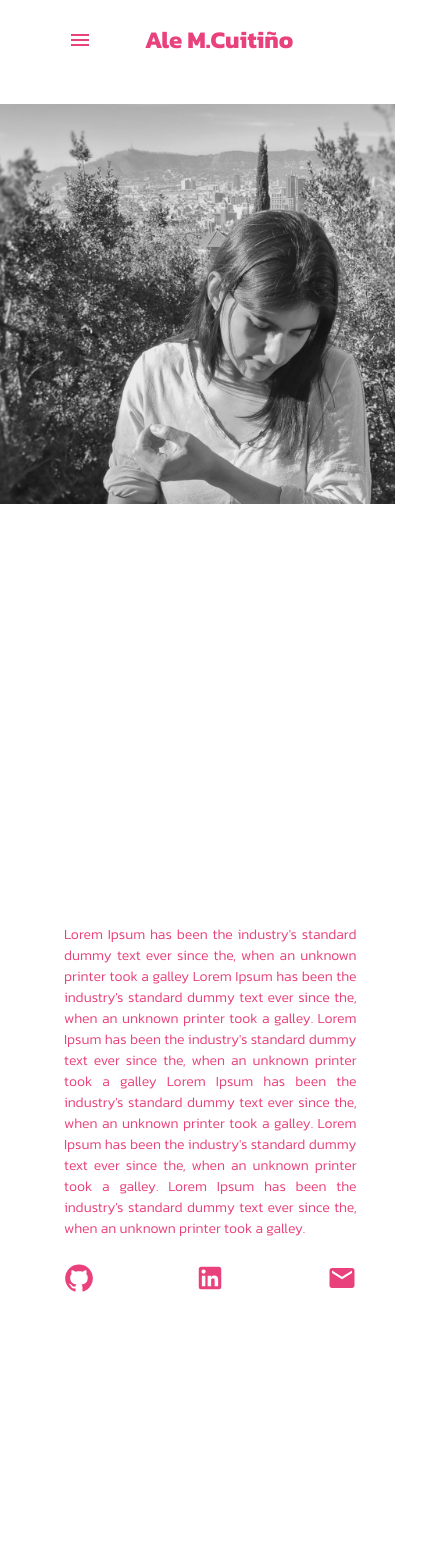
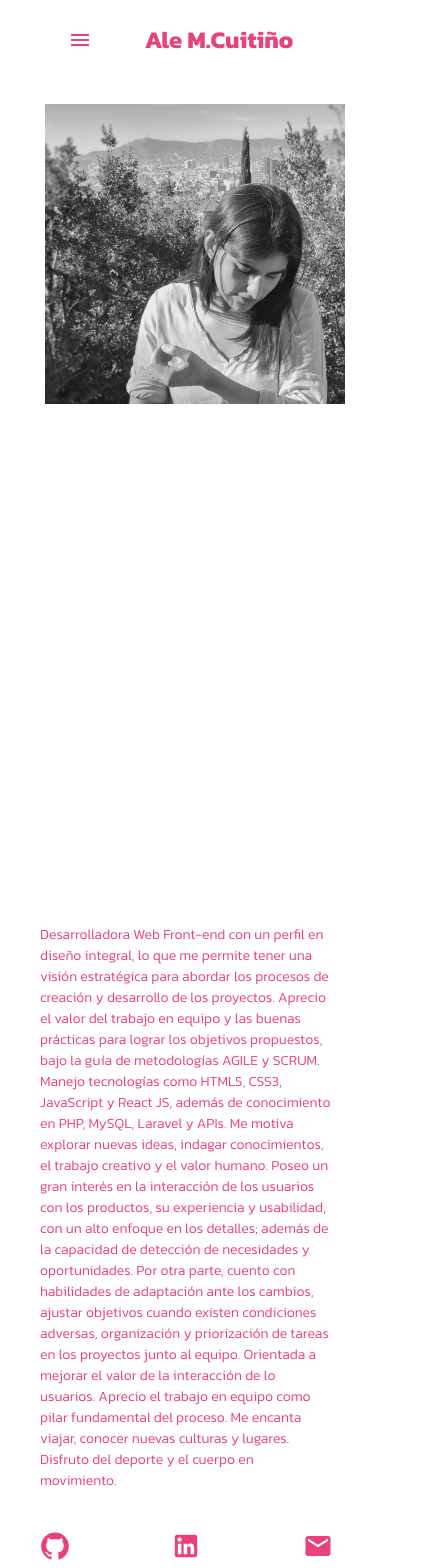
Before and after one commit to AleMCuitino/portfolio-2023, a React (Create React App) app: page /sobremi in a window 390 px wide. Shown: the top 1568 px of the page, 435 px wide, since content can reach past the window. Before the commit the page ends 1323 px from the top, so only its background shows below. Built offline with nearby package versions, Linux system fonts and the light colour scheme.

Commit message:
Responsive changes in about me.

```diff
--- a/src/component/img-boarding/ImgBoarding.jsx
+++ b/src/component/img-boarding/ImgBoarding.jsx
@@ -14,11 +14,12 @@ function ImgBoarding() {
                         component="img"
                         sx={{
                             mx: { xs: 5, md: 10, lg: 20, xl: 25 },
-                            my: { xs: 3, md: 5, lg: 5, xl: 15 },
+                            mt: { xs: 3, md: 5, lg: 5, xl: 15 },
                             height: '100%',
                             width: 'auto',
-                            maxHeight: { xs:400, sm: 350, md: 400, lg: 480, xl:650 },
+                            maxHeight: { xs: 300, sm: 350, md: 400, lg: 480, xl:650 },
                             display: { xs: 'flex', md: 'flex' },
+                            justifyContent: 'center'
                         }}
                         alt="Alejandra Morales Cuitiño."
                         src={over ? aleHover : ale}
--- a/src/component/line/Line.css
+++ b/src/component/line/Line.css
@@ -1,6 +1,6 @@
 .line {
     width: 30vw;
     height: 1vh;
-    transform: rotate(90deg);
+    /* transform: rotate(90deg); */
     background-color: #E9417B
 }
--- a/src/component/line/Line.jsx
+++ b/src/component/line/Line.jsx
@@ -49,10 +49,10 @@ const Line = () => {
                 <Box
                     sx={{
                         display: 'flex',
-                        flexDirection: 'column',
+                        // flexDirection: 'column',
                         justifyContent: 'space-between',
                         alignItems: 'center',
-                        width: '100%',
+                        width: '70%',
                     }}
                     >
                     {Data.map(el=> {
--- a/src/views/AboutMe.jsx
+++ b/src/views/AboutMe.jsx
@@ -18,7 +18,7 @@ const AboutMe = () => {
                     display: 'flex',
                     flexDirection: { xs: 'column', sm:'row', md: 'row'},
                     alignItems: 'center',
-                    justifyContent: 'space-between',
+                    justifyContent: { xs: 'flex-start', md: 'space-between' },
                 }}
             >
                 <ImgBoarding />
@@ -26,7 +26,8 @@ const AboutMe = () => {
             </Box>
             <Box
                 sx={{
-                    mx: { xs: 8, md: 10, lg: 20, xl: 25 },
+                    mx: { xs: 5, md: 10, lg: 20, xl: 25 },
+                    mb: { xs: 5, md: 10, lg: 20, xl: 25 },
                     width: { xs: '75%', md:'35%'},
                     display: 'flex',
                     alignContent: 'center',
@@ -39,18 +40,20 @@ const AboutMe = () => {
                         color: "#E9417B",
                         fontSize: { xs: 14, sm: 16, md: 18 },
                         fontWeight: 300,
-                        textAlign: 'justify'
                     }}>
-                    Lorem Ipsum has been the industry's standard dummy text ever since the, when an unknown printer took a galley
-                    Lorem Ipsum has been the industry's standard dummy text ever since the, when an unknown printer took a galley. Lorem Ipsum has been the industry's standard dummy text ever since the, when an unknown printer took a galley Lorem Ipsum has been the industry's standard dummy text ever since the, when an unknown printer took a galley.
-                    Lorem Ipsum has been the industry's standard dummy text ever since the, when an unknown printer took a galley.
-                    Lorem Ipsum has been the industry's standard dummy text ever since the, when an unknown printer took a galley.
+                    Desarrolladora Web Front-end con un perfil en diseño integral, lo que me permite tener una visión estratégica para abordar los procesos de creación y desarrollo de los proyectos.
+                    Aprecio el valor del trabajo en equipo y las buenas prácticas para lograr los objetivos propuestos, bajo la guía de metodologías AGILE y SCRUM. Manejo tecnologías como HTML5, CSS3, JavaScript y React JS, además de conocimiento en PHP, MySQL, Laravel y APIs. Me motiva explorar nuevas ideas, indagar conocimientos, el trabajo creativo y el valor humano. Poseo un gran interés en la interacción de los usuarios con los productos, su experiencia y usabilidad, con un alto enfoque en los detalles; además de la capacidad de detección de necesidades y oportunidades.
+                    Por otra parte, cuento con habilidades de adaptación ante los cambios, ajustar objetivos cuando existen condiciones adversas, organización y priorización de tareas en los proyectos junto al equipo.
+                    Orientada a mejorar el valor de la interacción de lo usuarios.
+                    Aprecio el trabajo en equipo como pilar fundamental del proceso.
+                    Me encanta viajar, conocer nuevas culturas y lugares.
+                    Disfruto del deporte y el cuerpo en movimiento.
                 </Typography>
             </Box>
             <Box
                 sx={{
                     my: { xs: 3, md: 5, lg: 5, xl: 15 },
-                    mx: { xs: 8, md: 10, lg: 20, xl: 15 },
+                    mx: { xs: 5, md: 10, lg: 20, xl: 15 },
                     width: { xs: '75%', md:'35%'},
                     display: 'flex',
                     alignContent: 'center',
```
